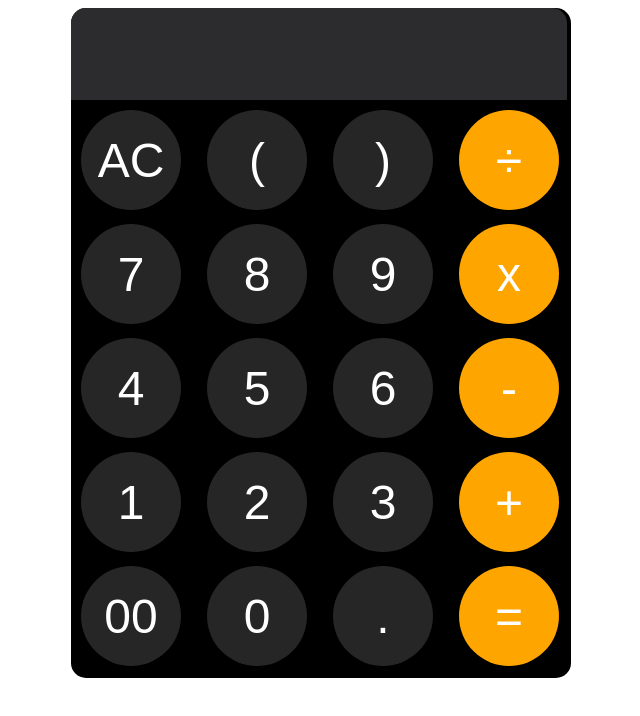
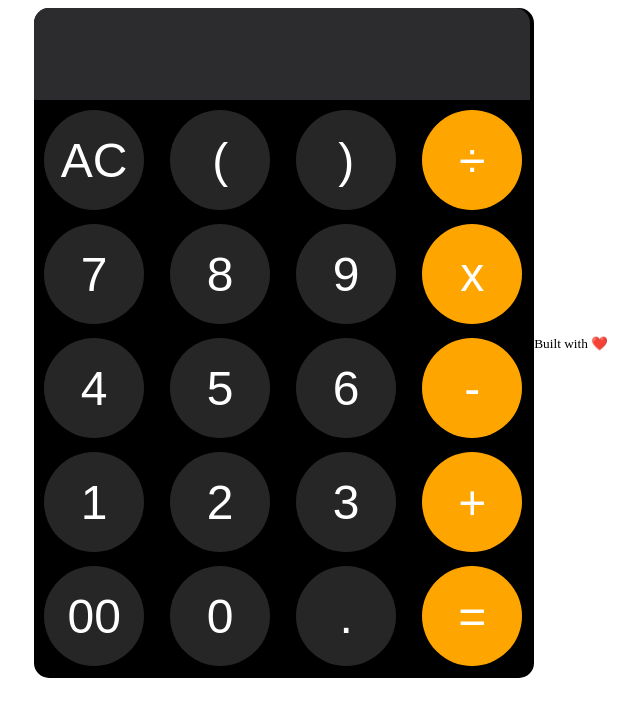
Before and after one commit to davumanikanth/apple-calculator, a plain HTML site: page index.html in a window 1280 px wide. Shown: the whole page, without its empty margins (319-959 px from the left). Drawn offline with Linux system fonts and the light colour scheme.

Commit message:
Update index.html

```diff
--- a/index.html
+++ b/index.html
@@ -41,6 +41,8 @@
    </div>
 
     <script src="index.js"></script>
-
+      <footer id="footer">
+    <small>Built with ❤️</small>
+  </footer>
 </body>
 </html>
```
